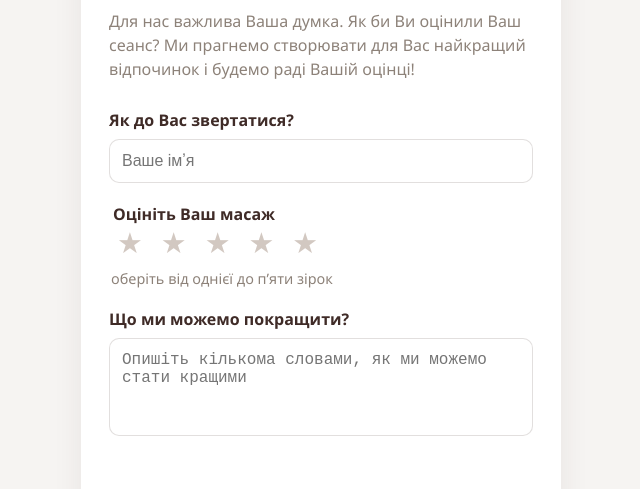
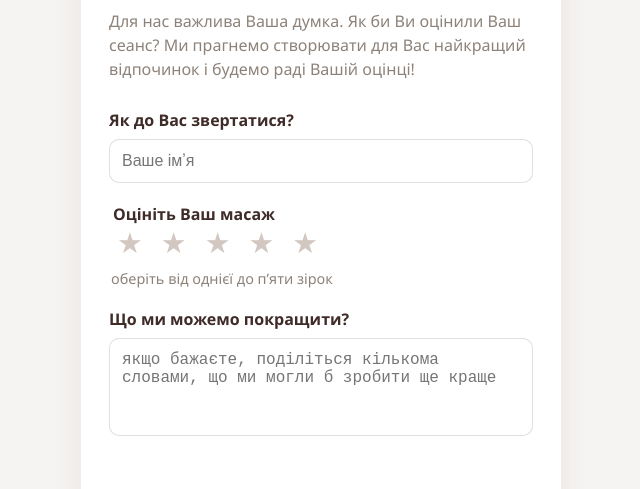
Before and after one commit to rbwdog/hata-masazhu, a website: page public/index.html in a window 1280 px wide. Shown: the part 293-782 px from the top of the page, without its empty margins (319-959 px from the left). Drawn offline with Linux system fonts and the light colour scheme.

Commit message:
2009 2340

```diff
--- a/public/index.html
+++ b/public/index.html
@@ -63,7 +63,7 @@
 
           <label class="field" id="feedback-group">
             <span>Що ми можемо покращити?</span>
-            <textarea name="reason" id="feedback" rows="4" maxlength="500" placeholder="Опишіть кількома словами, як ми можемо стати кращими"></textarea>
+            <textarea name="reason" id="feedback" rows="4" maxlength="500" placeholder="якщо бажаєте, поділіться кількома словами, що ми могли б зробити ще краще"></textarea>
           </label>
 
         <div class="form-status" role="alert" aria-live="polite"></div>
```
